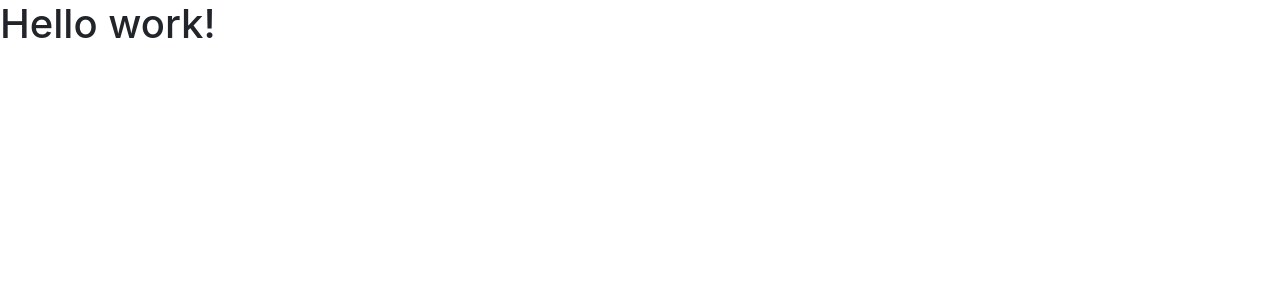
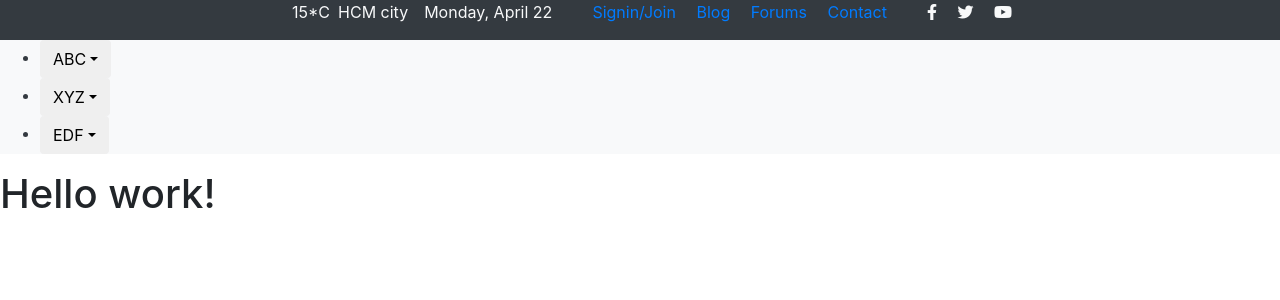
Before and after one commit to phuocantd/news, a Jekyll site: the page built from index.html, in a window 1280 px wide. Shown: the top 300 px of the page. Built offline with Jekyll 4.4.1, drawn with Linux system fonts in a browser that asks for light colours; nearby versions of some CDN libraries.

Commit message:
loginForm_intialize

```diff
--- /dev/null
+++ b/_includes/header.html
@@ -0,0 +1,37 @@
+<header class="bg-dark text-light d-flex justify-content-center px-0">
+    <div id="weather" class="mx-2 d-flex no-wrap">
+        <i class="fas fa-clouds mx-2"></i>
+        <p id="temperature" class="mx-2">15*C</p>
+        <p id="location">HCM city</p>
+    </div>
+    <div id="date" class="mx-2">
+        <p id="currentDate">Monday, April 22</p>
+    </div>
+    <div class="mx-4">
+        <a class="mx-2" href="/loginForm/">Signin/Join</a>
+        <a class="mx-2" href="#">Blog</a>
+        <a class="mx-2" href="#">Forums</a>
+        <a class="mx-2" href="#">Contact</a>
+    </div>
+    <div id="share">
+        <i class="fab fa-facebook-f mx-2"></i>
+        <i class="fab fa-twitter mx-2"></i>
+        <i class="fab fa-youtube mx-2"></i>
+    </div>
+</header>
+<div id="menu" class="bg-light text-dark">
+    <ul id="newspaper-menu">
+        <li class="dropdown">
+            <button class="btn dropdown-toggle" data-toggle="dropdown" aria-haspopup="true"
+                aria-expanded="false">ABC</button>
+        </li>
+        <li class="dropdown">
+            <button class="btn dropdown-toggle" data-toggle="dropdown" aria-haspopup="true"
+                aria-expanded="false">XYZ</button>
+        </li>
+        <li class="dropdown">
+            <button class="btn dropdown-toggle" data-toggle="dropdown" aria-haspopup="true"
+                aria-expanded="false">EDF</button>
+        </li>
+    </ul>
+</div>
--- a/_layouts/default.html
+++ b/_layouts/default.html
@@ -21,10 +21,13 @@
     <!-- Awseome font -->
     <link rel="stylesheet" href="https://use.fontawesome.com/releases/v5.8.1/css/all.css"
         integrity="sha384-50oBUHEmvpQ+1lW4y57PTFmhCaXp0ML5d60M1M7uH2+nqUivzIebhndOJK28anvf" crossorigin="anonymous">
-
 </head>
 
 <body style="height: 100vh">
+    <header class="px-0 mx-0" style="width: 100%">
+        {% include header.html %}
+    </header>
+
     {{ content }}
 
 
```
Also changed, not shown: 3 other files.
